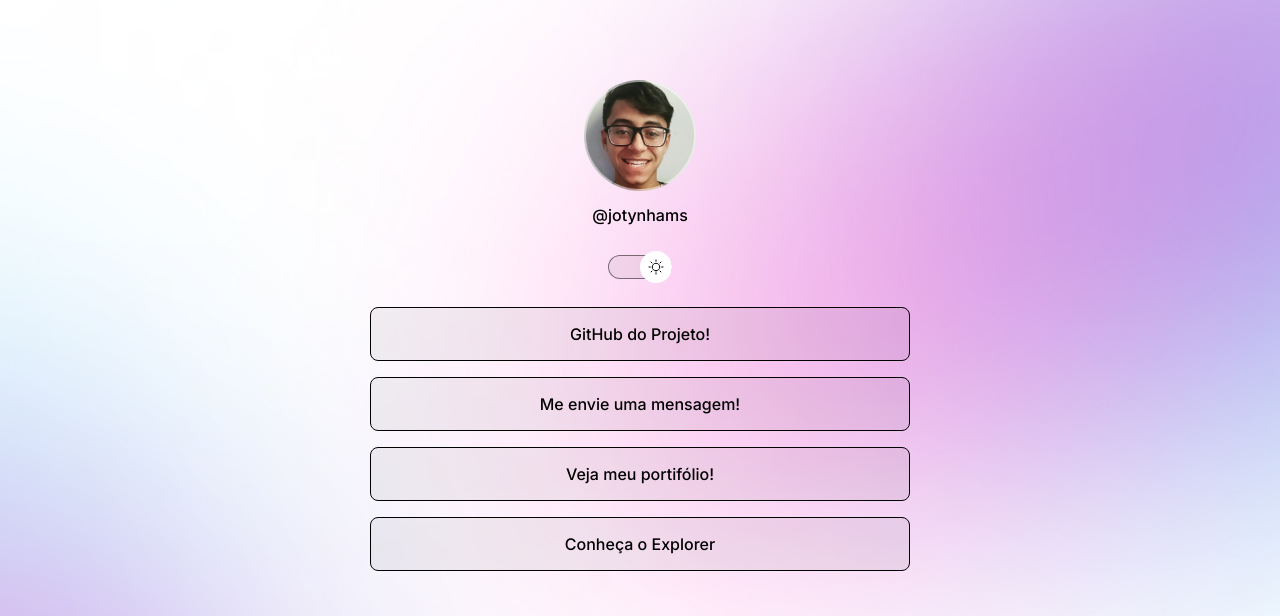
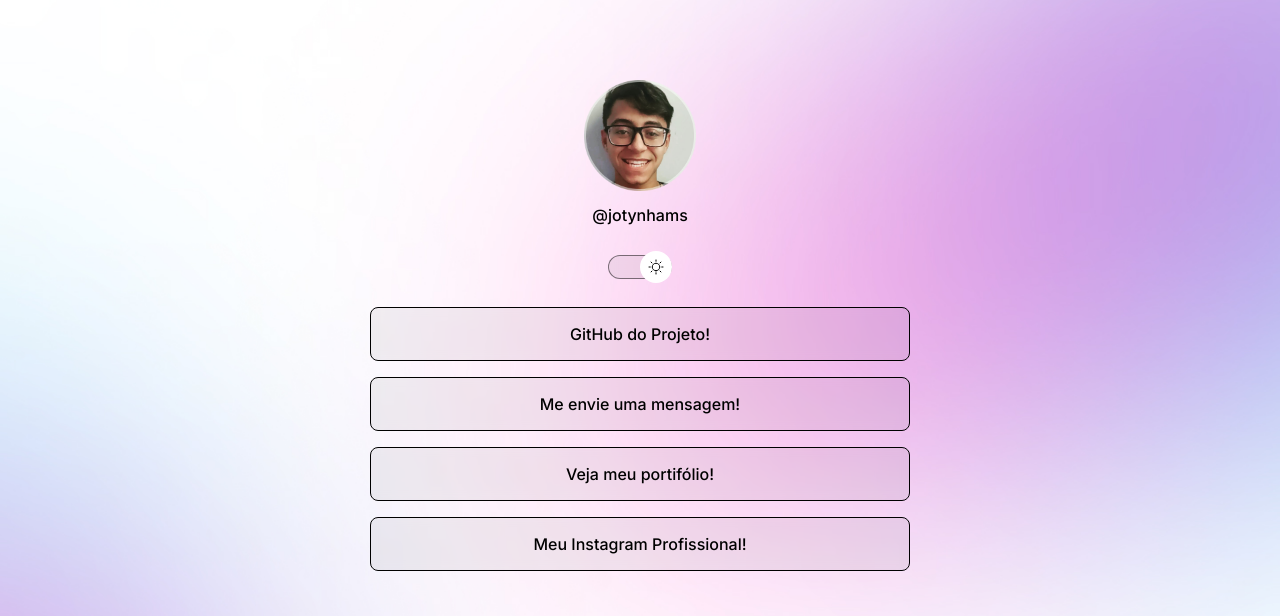
Before and after one commit to Jowt2006/ProjetoEstudo-01, a plain HTML site: page index.html in a window 1280 px wide. Shown: the top 616 px of the page. Drawn offline with nearby package versions, Linux system fonts and the light colour scheme.

Commit message:
adjust on links in list

```diff
--- a/index.html
+++ b/index.html
@@ -50,8 +50,8 @@
         </li>
 
         <li>
-          <a href="https://rocketseat.com.br/explorer" target="_blank"
-            >Conheça o Explorer</a
+          <a href="https://www.instagram.com/dev.montalvao/" target="_blank"
+            >Meu Instagram Profissional!</a
           >
         </li>
       </ul>
```
